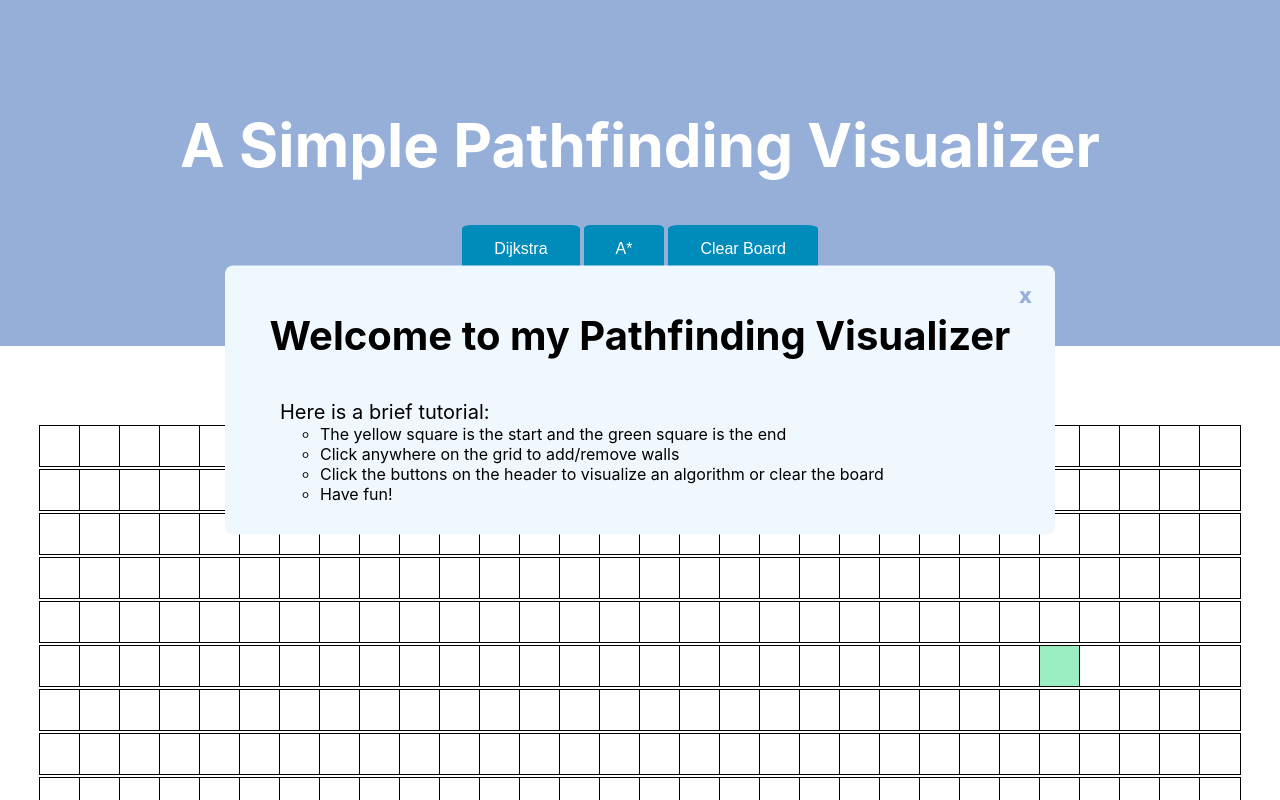
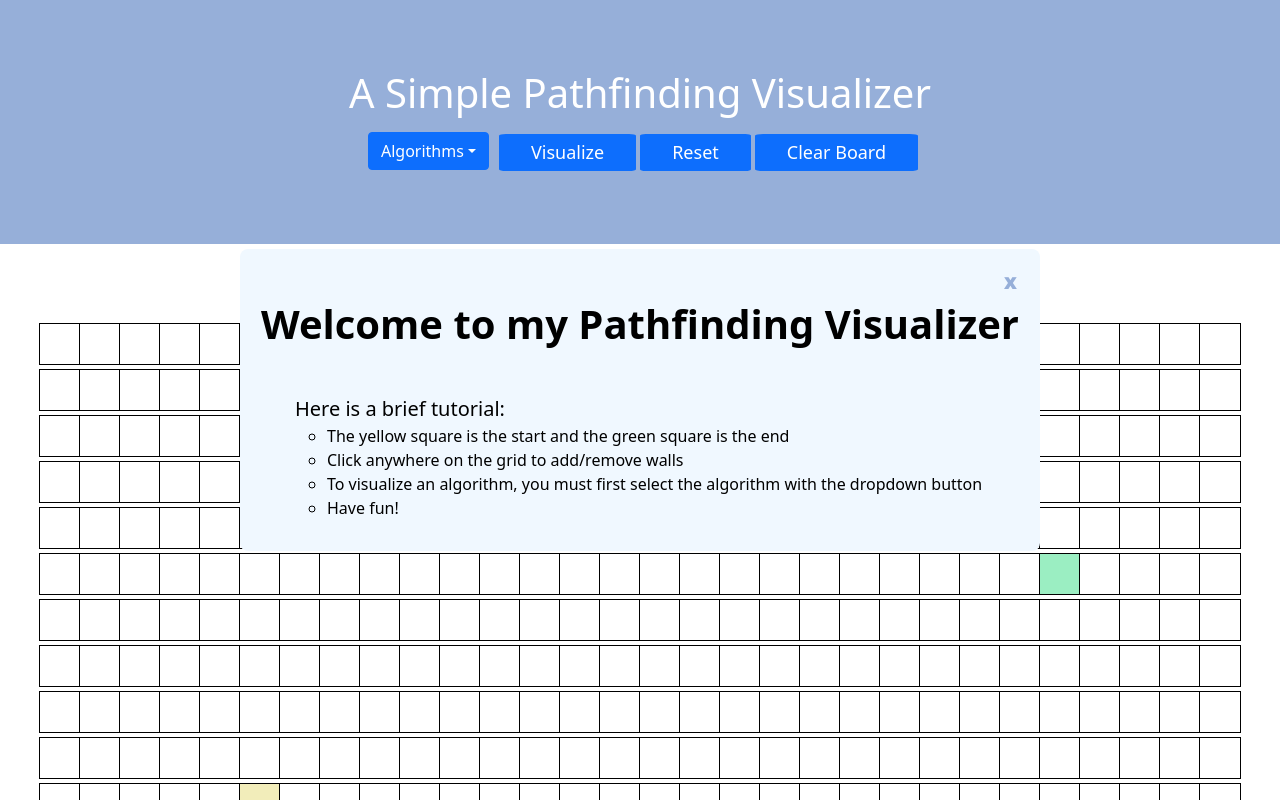
Before and after one commit to theo110/pathfindingvisualizer, a React (Create React App) app: page / in a window 1280 px wide. Shown: the top 800 px of the page. Built offline with nearby package versions, Linux system fonts and the light colour scheme.

Commit message:
added new features and dropdown

```diff
--- a/package.json
+++ b/package.json
@@ -8,8 +8,10 @@
     "@testing-library/jest-dom": "^5.16.1",
     "@testing-library/react": "^12.1.2",
     "@testing-library/user-event": "^13.5.0",
+    "bootstrap": "^5.1.3",
     "classnames": "^2.3.1",
     "react": "^17.0.2",
+    "react-bootstrap": "^2.1.1",
     "react-dom": "^17.0.2",
     "react-scripts": "5.0.0",
     "web-vitals": "^2.1.2"
--- a/src/algorithms/astar.js
+++ b/src/algorithms/astar.js
@@ -1,5 +1,4 @@
 export function aStar(grid, startNode, finishNode) {
-    console.log("shortt")
     const visitedNodesInOrder = [];
     var openList = [];
     openList.push(startNode);
--- a/src/components/pathfinder.css
+++ b/src/components/pathfinder.css
@@ -11,15 +11,15 @@
 }
 
 .button1{
-    background-color: #008CBA;
+    background-color: #0d6efd;
     border: none;
-    border-radius: 8%;
+    border-radius: 5%;
     color: white;
-    padding: 15px 32px;
+    padding: 5px 32px;
     text-align: center;
     text-decoration: none;
     display: inline-block;
-    font-size: 16px;
+    font-size: 18px;
     margin: 4px 2px;
 }
 
@@ -34,7 +34,7 @@
 }
 
 .button1:active{
-    background-color: blue;
+    background-color: darkblue;
 }
 
 .tutorial{
--- a/src/components/pathfinder.jsx
+++ b/src/components/pathfinder.jsx
@@ -4,7 +4,9 @@ import Tutorial from './tutorial';
 import './pathfinder.css';
 import { dijkstra, shortestPath } from '../algorithms/dijkstra';
 import { aStar } from '../algorithms/astar';
-import classnames from 'classnames'
+import classnames from 'classnames';
+import { Dropdown } from 'react-bootstrap';
+import 'bootstrap/dist/css/bootstrap.min.css';
 
 const NUM_COLS = 30;
 const NUM_ROWS = 15;
@@ -23,6 +25,7 @@ export default class Pathfinder extends Component {
             nodes: [],
             mouseIsPressed: false,
             openBox: true,
+            algorithm: 0,
         };
     }
 
@@ -44,6 +47,31 @@ export default class Pathfinder extends Component {
     clearBoard() {
         const nodes = getInitialGrid()
         this.setState({ nodes })
+    }
+
+    reset() {
+        const { nodes } = this.state
+        for (let row = 0; row < NUM_ROWS; row++) {
+            for (let col = 0; col < NUM_COLS; col++) {
+                const node = nodes[row][col];
+                const newNode = {
+                    ...node,
+                    closed: false,
+                    isVisited: false,
+                    Animate: false,
+                    isPath: false,
+                    distance: Infinity,
+                    f: 0,
+                    g: 0,
+                    h: 0,
+                    debug: "",
+                    previousNode: null,
+                };
+                nodes[row][col] = newNode
+            }
+        }
+        this.setState({ nodes })
+
     }
 
     animatePath(shortestPath) {
@@ -103,6 +131,21 @@ export default class Pathfinder extends Component {
         this.animate(visitedNodesInOrder)
     }
 
+    visualize() {
+        const { nodes, algorithm } = this.state
+        const startNode = nodes[START_ROWS][START_COLS];
+        const finishNode = nodes[END_ROWS][END_COLS];
+        switch (algorithm) {
+            case 1:
+                var visitedNodesInOrder = dijkstra(nodes, startNode, finishNode)
+                break;
+            case 2:
+                var visitedNodesInOrder = aStar(nodes, startNode, finishNode)
+                break;
+        }
+        this.animate(visitedNodesInOrder)
+    }
+
     render() {
         const { nodes } = this.state;
         return (
@@ -114,25 +157,37 @@ export default class Pathfinder extends Component {
                         <ul class='tutorial tutoriallist'>
                             <li>The yellow square is the start and the green square is the end</li>
                             <li>Click anywhere on the grid to add/remove walls</li>
-                            <li>Click the buttons on the header to visualize an algorithm or clear the board</li>
+                            <li>To visualize an algorithm, you must first select the algorithm with the dropdown button</li>
                             <li>Have fun!</li>
                         </ul>
                     </Tutorial>
                 </div>
                 <div class="header">
                     <h1>A Simple Pathfinding Visualizer</h1>
+                    <Dropdown className="d-inline mx-2">
+                        <Dropdown.Toggle id="dropdown-autoclose-true">
+                            Algorithms
+                        </Dropdown.Toggle>
+                        <Dropdown.Menu>
+                            <Dropdown.Item onClick={() => {
+                                this.state.algorithm = 1;
+                            }}>Dijkstra</Dropdown.Item>
+                            <Dropdown.Item onClick={() => {
+                                this.state.algorithm = 2;
+                            }}>A*</Dropdown.Item>
+                        </Dropdown.Menu>
+                    </Dropdown>
                     <button className={classnames('button1', { 'disabled': action, 'enabled': !action })} onClick={() => {
                         if (action === false) {
-                            this.visualizeDijkstra()
+                            this.visualize()
                         }
                         action = true
-                    }}>Dijkstra</button>
+                    }}>Visualize</button>
                     <button className={classnames('button1', { 'disabled': action, 'enabled': !action })} onClick={() => {
                         if (action === false) {
-                            this.visualizeAStar()
+                            this.reset()
                         }
-                        action = true
-                    }}>A*</button>
+                    }}>Reset</button>
                     <button className={classnames('button1', { 'disabled': action, 'enabled': !action })} onClick={() => {
                         if (action === false) {
                             this.clearBoard()
```
Also changed, not shown: 1 other file (tests, documents, lock files or other folders).
